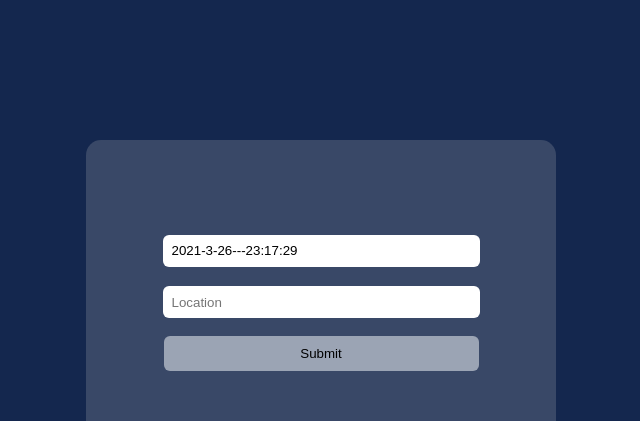
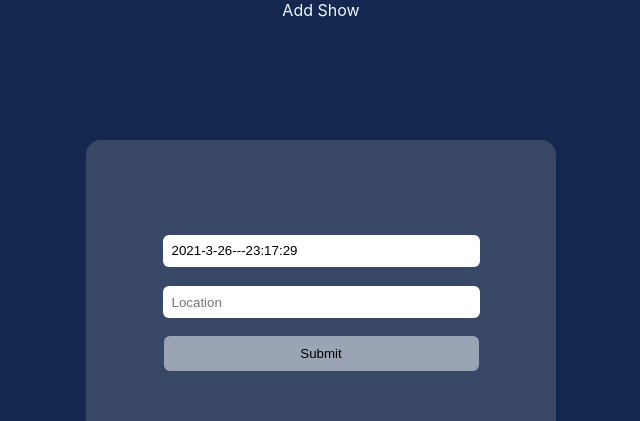
Before and after one commit to Cryptec/supplychain-frontend, a React (Create React App) app: page / in a window 1280 px wide. Shown: the top 421 px of the page, without its empty margins (319-959 px from the left). Built offline with nearby package versions, Linux system fonts and the light colour scheme.

Commit message:
added router

```diff
--- a/src/App.js
+++ b/src/App.js
@@ -1,103 +1,22 @@
 import React, { Component } from 'react';
-import axios from "axios";
 
 import './App.css';
 import './css/colors.css'
+import './css/navigation.css'
+import Navigation from './components/navigation';
 
 class App extends Component {
-  constructor() {
-    super();
-    this.state = {
-      Time: "",
-      Location: "",
-      status: "Submit",
-      answerOk: "Success",
-      answerDenied: "Denied"
-    };
-  }
 
   render() {
 
-    let buttonText = this.state.status;
-
-    var today = new Date();
-
-    var date = today.getFullYear() + '-' + (today.getMonth() + 1) + '-' + today.getDate() + '---' +
-               today.getHours() + ":" + today.getMinutes() + ":" + today.getSeconds();
 
     return (
-    <div className="App">
-      <header className="submitbox">
-
-       <form onSubmit={this.handleSubmit.bind(this)} method="POST" className="form">
-        <input
-          type='text'
-          className='form-group'
-          id="Time"
-          value={date}
-          onChange={this.handleChange.bind(this)}
-          required
-          placeholder='Time'
-          readonly="readonly"
-        />
-        <br />
-        <input
-          type='text'
-          className='form-group'
-          id="Location"
-          value={this.state.Location}
-          onChange={this.handleChange.bind(this)}
-          required
-          placeholder='Location'
-        />
-        <br />
-
-        <button className="submitButton">{buttonText}</button>
-
-        </form>
-
-      </header>
-    </div>
-  );
-}
-
-handleChange(event) {
-  const field = event.target.id;
-  if (field === "Time") {
-    this.setState({ Time: event.target.value });
-  } else if (field === "Location") {
-    this.setState({ Location: event.target.value });
-  }
-}
-
-handleSubmit(event) {
-  event.preventDefault();
-  this.setState({ status: "Submit" });
-
-  axios({
-    method: "POST",
-    url: "http://213.196.200.119:8080/login",
-    headers: { 'Content-Type': 'application/json' },
-    data: { Time: this.state.Time, Location: this.state.Location }
-
-  }).then((response, props) => {
-
-    console.log(response);
-    if (response.data.answer === this.state.answerOk) {
-
-      this.setState({ Time: "", Location: "", status: "Submitted" })
-      this.handleLogin()
-      alert("Ready to track");
-
-
-
-    } else if (response.data.answer === this.state.answerDenied) {
-      this.setState({ status: "Failed" });
-      alert("Failed writing in Supply Chain");
-    }
-  });
-
+      <div className="App">
+        <div>
+         <Navigation />
+        </div>
+      </div>
+    )
 }
 }
-
 export default App;
--- /dev/null
+++ b/src/Home.js
@@ -0,0 +1,103 @@
+import React, { Component } from 'react';
+import axios from "axios";
+
+import './App.css';
+import './css/colors.css'
+
+class Home extends Component {
+    constructor() {
+        super();
+        this.state = {
+            Time: "",
+            Location: "",
+            status: "Submit",
+            answerOk: "Success",
+            answerDenied: "Denied"
+        };
+    }
+
+    render() {
+
+        let buttonText = this.state.status;
+
+        var today = new Date();
+
+        var date = today.getFullYear() + '-' + (today.getMonth() + 1) + '-' + today.getDate() + '---' +
+            today.getHours() + ":" + today.getMinutes() + ":" + today.getSeconds();
+
+        return (
+
+                <header className="submitbox">
+
+                    <form onSubmit={this.handleSubmit.bind(this)} method="POST" className="form">
+                        <input
+                            type='text'
+                            className='form-group'
+                            id="Time"
+                            value={date}
+                            onChange={this.handleChange.bind(this)}
+                            required
+                            placeholder='Time'
+                            readonly="readonly"
+                        />
+                        <br />
+                        <input
+                            type='text'
+                            className='form-group'
+                            id="Location"
+                            value={this.state.Location}
+                            onChange={this.handleChange.bind(this)}
+                            required
+                            placeholder='Location'
+                        />
+                        <br />
+
+                        <button className="submitButton">{buttonText}</button>
+
+                    </form>
+                </header>
+
+
+        );
+    }
+
+    handleChange(event) {
+        const field = event.target.id;
+        if (field === "Time") {
+            this.setState({ Time: event.target.value });
+        } else if (field === "Location") {
+            this.setState({ Location: event.target.value });
+        }
+    }
+
+    handleSubmit(event) {
+        event.preventDefault();
+        this.setState({ status: "Submit" });
+
+        axios({
+            method: "POST",
+            url: "http://213.196.200.119:8080/login",
+            headers: { 'Content-Type': 'application/json' },
+            data: { Time: this.state.Time, Location: this.state.Location }
+
+        }).then((response, props) => {
+
+            console.log(response);
+            if (response.data.answer === this.state.answerOk) {
+
+                this.setState({ Time: "", Location: "", status: "Submitted" })
+                this.handleLogin()
+                alert("Ready to track");
+
+
+
+            } else if (response.data.answer === this.state.answerDenied) {
+                this.setState({ status: "Failed" });
+                alert("Failed writing in Supply Chain");
+            }
+        });
+
+    }
+}
+
+export default Home;
--- /dev/null
+++ b/src/components/navigation.js
@@ -0,0 +1,49 @@
+import React from "react";
+import Home from '../Home'
+import Timeline from '../timeline'
+import {
+    HashRouter as Router,
+    Switch,
+    Route,
+    Link
+} from "react-router-dom";
+
+import '../css/navigation.css'
+
+
+export default function Navigation() {
+    return (
+        <Router >
+
+            <header>
+            </header>
+
+            <div>
+
+                <div>
+
+                    <Link to="/" className="NavbarIcons" > Add </Link>
+
+                    <Link to="/timeline" className="NavbarIcons" >Show</Link>
+
+                </div>
+
+
+
+                <Switch>
+                    <Route exact path="/">
+                        <Home />
+                    </Route>
+                    <Route path="/timeline">
+                        <Timeline />
+                    </Route>
+
+                </Switch>
+            </div>
+
+
+        </Router>
+
+
+    );
+}
--- /dev/null
+++ b/src/css/navigation.css
@@ -0,0 +1,4 @@
+.NavbarIcons {
+    color: aliceblue;
+    text-decoration: none;
+}
--- /dev/null
+++ b/src/timeline.js
@@ -0,0 +1,16 @@
+import React, { Component } from 'react';
+
+class Timeline extends Component {
+
+    render() {
+        return (
+            <div>
+                <h1>
+                    this is the timeline
+                </h1>
+            </div>
+         );
+    }
+}
+
+export default Timeline;
```
Also changed, not shown: src/logo.svg (deleted), 1 other file (tests, documents, lock files or other folders).
